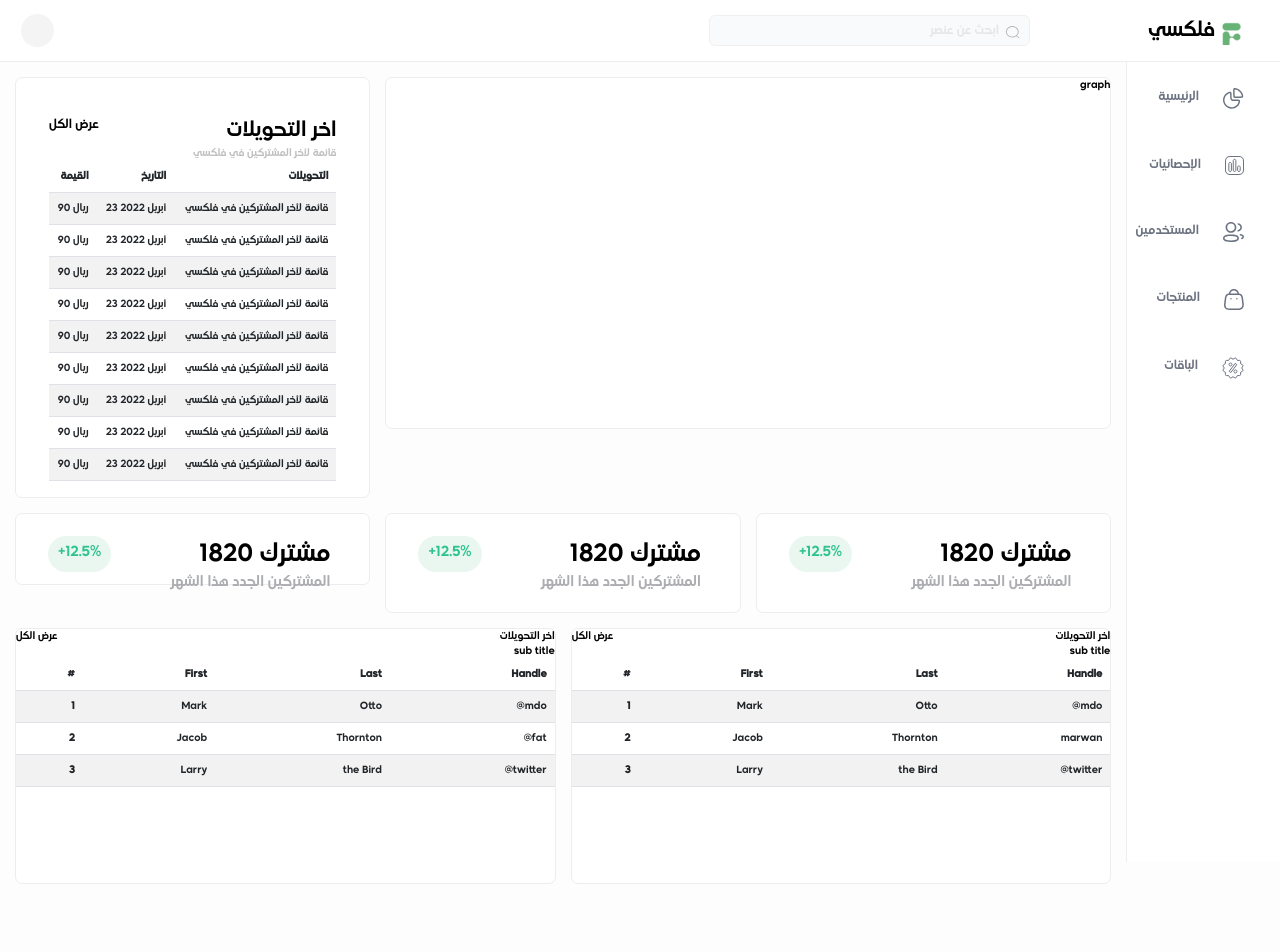
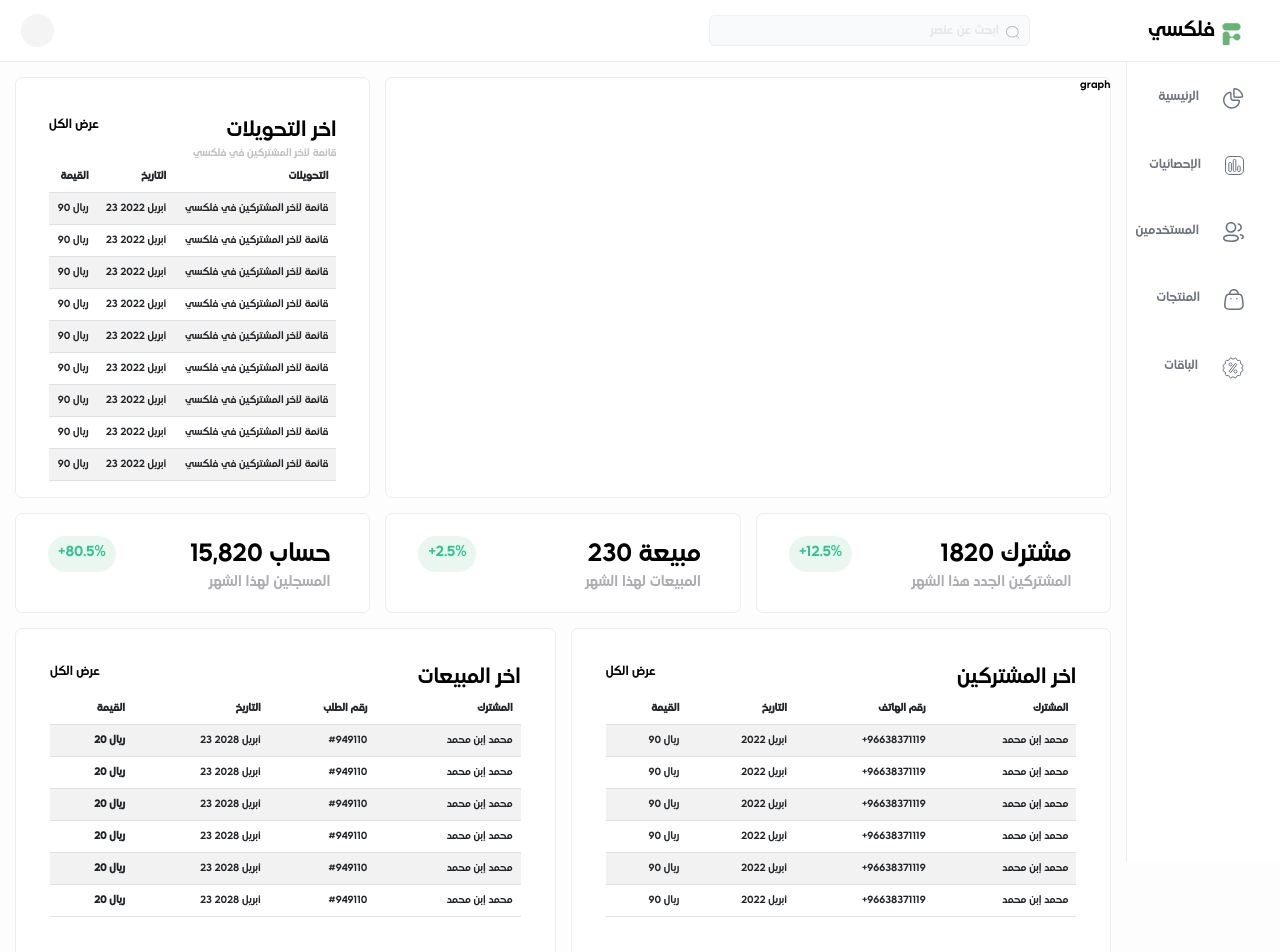
Before and after one commit to OmarKnows/flexi, an Angular app: page /home in a window 1280 px wide. Shown: the top 952 px of the page. Before the commit the page ends 899 px from the top, so only its background shows below. Built offline with nearby package versions, Linux system fonts and the light colour scheme.

Commit message:
finished landing without graph

```diff
--- a/src/app/modules/landing/landing.component.css
+++ b/src/app/modules/landing/landing.component.css
@@ -18,12 +18,10 @@
 
 .graph {
   grid-column: 3 / span 4;
-  height: 44vh;
 }
 
 .card1 {
   grid-column: 1 / span 2;
-  height: 9vh;
   padding: 22px 39px 19px 32px;
 }
 
@@ -39,11 +37,12 @@
 
 .table1 {
   grid-column: 1 / span 3;
-  height: 32vh;
+  padding: 34px;
 }
 
 .table2 {
   grid-column: 4 / span 3;
+  padding: 34px;
 }
 
 .grid-item {
--- a/src/app/modules/landing/landing.component.html
+++ b/src/app/modules/landing/landing.component.html
@@ -9,9 +9,9 @@
       <table class="table table-striped">
         <thead>
           <tr>
-            <th scope="col">القيمة</th>
-            <th scope="col">التاريخ</th>
-            <th scope="col">التحويلات</th>
+            <th>القيمة</th>
+            <th>التاريخ</th>
+            <th>التحويلات</th>
           </tr>
         </thead>
         <tbody>
@@ -66,17 +66,17 @@
     <div class="graph grid-item">graph</div>
     <div class="card1 grid-item">
       <div class="grid-item-header">
-        <div class="capsule">+12.5%</div>
-        <div class="card-title">1820 مشترك</div>
+        <div class="capsule">+80.5%</div>
+        <div class="card-title">حساب 15,820</div>
       </div>
-      <div class="card-subtitle">المشتركين الجدد هذا الشهر</div>
+      <div class="card-subtitle">المسجلين لهذا الشهر</div>
     </div>
     <div class="card2 grid-item">
       <div class="grid-item-header">
-        <div class="capsule">+12.5%</div>
-        <div class="card-title">1820 مشترك</div>
+        <div class="capsule">+2.5%</div>
+        <div class="card-title">230 مبيعة</div>
       </div>
-      <div class="card-subtitle">المشتركين الجدد هذا الشهر</div>
+      <div class="card-subtitle">المبيعات لهذا الشهر</div>
     </div>
     <div class="card3 grid-item">
       <div class="grid-item-header">
@@ -87,74 +87,108 @@
     </div>
     <div class="table1 grid-item">
       <div class="grid-item-header">
-        <div>عرض الكل</div>
-        <div>اخر التحويلات</div>
+        <div class="show-more">عرض الكل</div>
+        <div class="title">اخر المبيعات</div>
       </div>
-      <div>sub title</div>
       <table class="table table-striped">
         <thead>
           <tr>
-            <th scope="col">#</th>
-            <th scope="col">First</th>
-            <th scope="col">Last</th>
-            <th scope="col">Handle</th>
+            <th>القيمة</th>
+            <th>التاريخ</th>
+            <th>رقم الطلب</th>
+            <th>المشترك</th>
           </tr>
         </thead>
         <tbody>
           <tr>
-            <th scope="row">1</th>
-            <td>Mark</td>
-            <td>Otto</td>
-            <td>@mdo</td>
+            <th>20 ريال</th>
+            <td>23 أبريل 2028</td>
+            <td>#949110</td>
+            <td>محمد إبن محمد</td>
           </tr>
           <tr>
-            <th scope="row">2</th>
-            <td>Jacob</td>
-            <td>Thornton</td>
-            <td>@fat</td>
+            <th>20 ريال</th>
+            <td>23 أبريل 2028</td>
+            <td>#949110</td>
+            <td>محمد إبن محمد</td>
           </tr>
           <tr>
-            <th scope="row">3</th>
-            <td>Larry</td>
-            <td>the Bird</td>
-            <td>@twitter</td>
+            <th>20 ريال</th>
+            <td>23 أبريل 2028</td>
+            <td>#949110</td>
+            <td>محمد إبن محمد</td>
+          </tr>
+          <tr>
+            <th>20 ريال</th>
+            <td>23 أبريل 2028</td>
+            <td>#949110</td>
+            <td>محمد إبن محمد</td>
+          </tr>
+          <tr>
+            <th>20 ريال</th>
+            <td>23 أبريل 2028</td>
+            <td>#949110</td>
+            <td>محمد إبن محمد</td>
+          </tr>
+          <tr>
+            <th>20 ريال</th>
+            <td>23 أبريل 2028</td>
+            <td>#949110</td>
+            <td>محمد إبن محمد</td>
           </tr>
         </tbody>
       </table>
     </div>
     <div class="table2 grid-item">
       <div class="grid-item-header">
-        <div>عرض الكل</div>
-        <div>اخر التحويلات</div>
+        <div class="show-more">عرض الكل</div>
+        <div class="title">اخر المشتركين</div>
       </div>
-      <div>sub title</div>
       <table class="table table-striped">
         <thead>
           <tr>
-            <th scope="col">#</th>
-            <th scope="col">First</th>
-            <th scope="col">Last</th>
-            <th scope="col">Handle</th>
+            <th>القيمة</th>
+            <th>التاريخ</th>
+            <th>رقم الهاتف</th>
+            <th>المشترك</th>
           </tr>
         </thead>
         <tbody>
           <tr>
-            <th scope="row">1</th>
-            <td>Mark</td>
-            <td>Otto</td>
-            <td>@mdo</td>
+            <td>90 ريال</td>
+            <td>أبريل 2022</td>
+            <td>+96638371119</td>
+            <td>محمد إبن محمد</td>
           </tr>
           <tr>
-            <th scope="row">2</th>
-            <td>Jacob</td>
-            <td>Thornton</td>
-            <td>{{ marwan }}</td>
+            <td>90 ريال</td>
+            <td>أبريل 2022</td>
+            <td>+96638371119</td>
+            <td>محمد إبن محمد</td>
           </tr>
           <tr>
-            <th scope="row">3</th>
-            <td>Larry</td>
-            <td>the Bird</td>
-            <td>@twitter</td>
+            <td>90 ريال</td>
+            <td>أبريل 2022</td>
+            <td>+96638371119</td>
+            <td>محمد إبن محمد</td>
+          </tr>
+          <tr>
+            <td>90 ريال</td>
+            <td>أبريل 2022</td>
+            <td>+96638371119</td>
+            <td>محمد إبن محمد</td>
+          </tr>
+          <tr>
+            <td>90 ريال</td>
+            <td>أبريل 2022</td>
+            <td>+96638371119</td>
+            <td>محمد إبن محمد</td>
+          </tr>
+          <tr>
+            <td>90 ريال</td>
+            <td>أبريل 2022</td>
+            <td>+96638371119</td>
+            <td>محمد إبن محمد</td>
           </tr>
         </tbody>
       </table>
```
